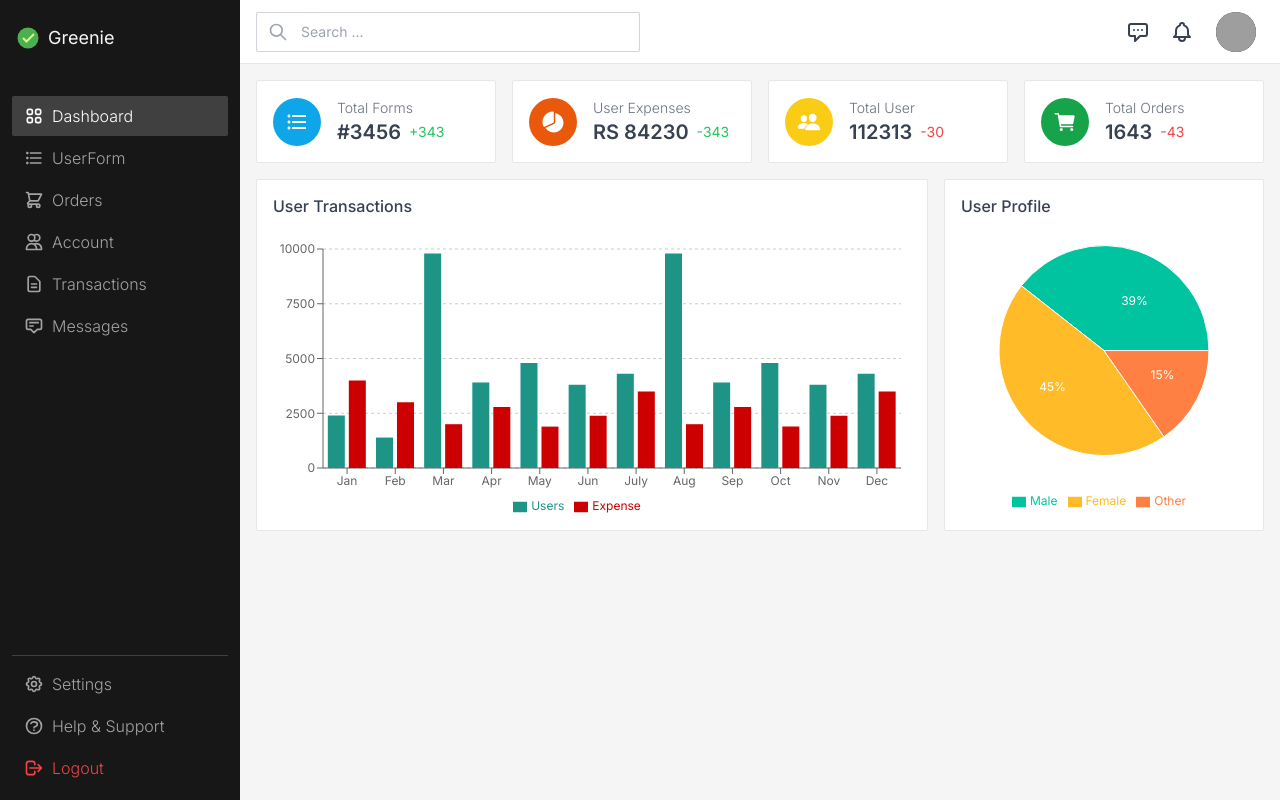
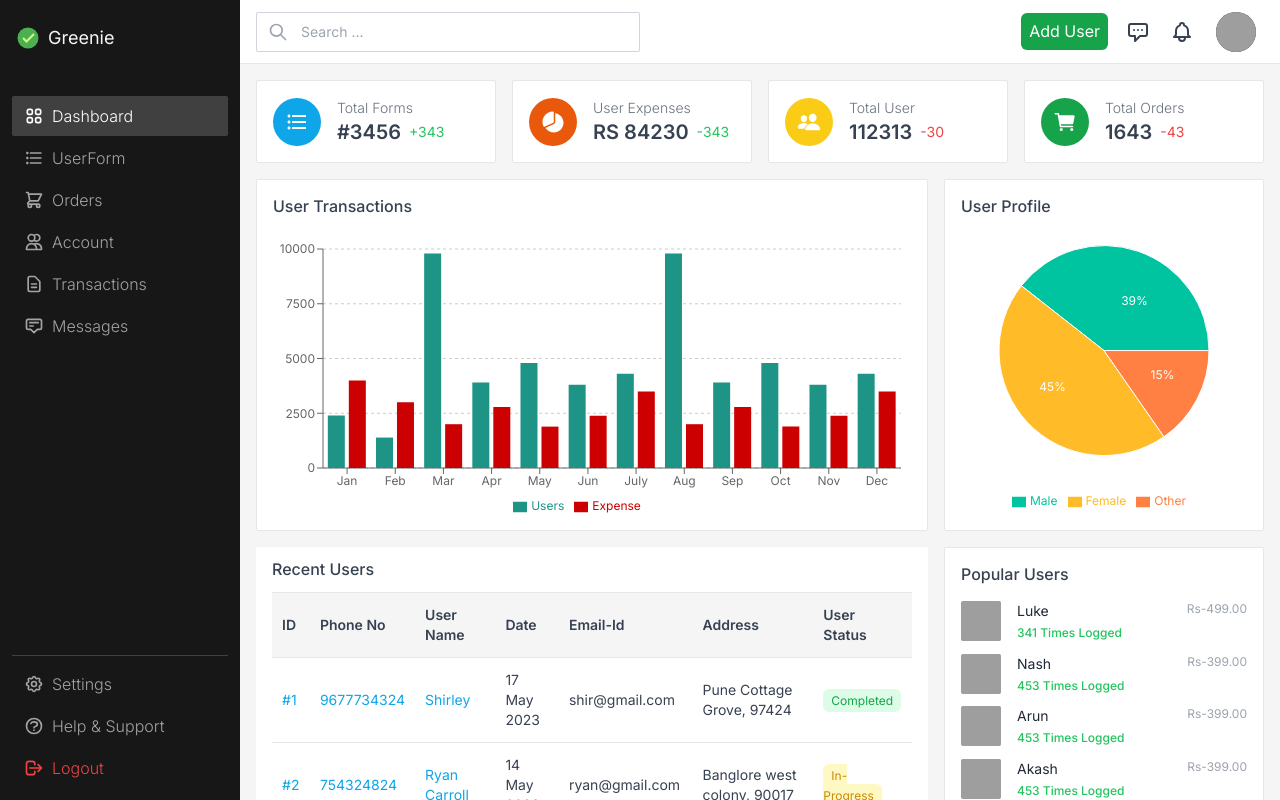
Before and after one commit to Sriram-developer/user-daseboard, a React (Create React App) app: page / in a window 1280 px wide. Built offline with nearby package versions, Linux system fonts and the light colour scheme; grey boxes are pictures that could not be loaded; the HTML template or start-up script is replaced by a standard one.

Commit message:
Add pages folder and  add user button  in header

```diff
--- a/package.json
+++ b/package.json
@@ -11,6 +11,7 @@
     "babel": "^6.23.0",
     "classname": "^0.0.0",
     "classnames": "^2.3.2",
+    "date-fns": "^2.30.0",
     "pathname": "^0.9.0",
     "postcss": "^8.4.31",
     "react": "^18.2.0",
--- a/src/App.js
+++ b/src/App.js
@@ -1,6 +1,6 @@
 import { BrowserRouter as Router, Routes, Route } from 'react-router-dom'
 import Layout from './components/user-shared/Layout';
-import Daseboard from './components/user-shared/Daseboard';
+import Daseboard from './components/pages/Daseboard';
 import UserForm from './components/user-shared/AddUserForm';
 
 
--- a/src/components/DailyUsers.jsx
+++ b/src/components/DailyUsers.jsx
@@ -1,7 +1,85 @@
+import classNames from 'classnames'
 import React from 'react'
+import { Link } from 'react-router-dom'
 
-export default function DailyUsers() {
-  return (
-    <div>DailyUser</div>
-  )
+const dailyUsers = [
+	{
+		id: '3432',
+		user_name: 'Luke',
+		user_thumbnail: 'https://source.unsplash.com/100x100?profile',
+		user_expense: 'Rs-499.00',
+		user_avail: 341
+	},
+
+	{
+		id: '4342',
+		user_name: 'Nash',
+		user_thumbnail: 'https://source.unsplash.com/100x100?man' ,
+		user_expense: 'Rs-399.00',
+		user_avail: 453
+	},
+  {
+		id: '4342',
+		user_name: 'Arun',
+		user_thumbnail: 'https://source.unsplash.com/100x100?adult',
+		user_expense: 'Rs-399.00',
+		user_avail: 453
+	},
+  {
+		id: '4342',
+		user_name: 'Akash',
+		user_thumbnail: 'https://source.unsplash.com/100x100?uncle',
+		user_expense: 'Rs-399.00',
+		user_avail: 453
+	},
+  {
+		id: '4342',
+		user_name: 'John',
+		user_thumbnail: 'https://source.unsplash.com/100x100?profile',
+		user_expense: 'Rs-399.00',
+		user_avail: 453
+	},
+]
+
+function DailyUsers() {
+	return (
+		<div className="w-[20rem] bg-white p-4 rounded-sm border border-gray-200">
+			<strong className="text-gray-700 font-medium">Popular Users</strong>
+			<div className="mt-4 flex flex-col gap-3">
+				{dailyUsers.map((user) => (
+					<Link
+						key={user.id}
+						to={`/user/${user.id}`}
+						className="flex items-start hover:no-underline"
+					>
+						<div className="w-10 h-10 min-w-[2.5rem] bg-gray-200 rounded-sm">
+							<img
+								className="w-full h-full object-cover rounded-sm"
+								src={user.user_thumbnail}
+								alt={user.user_name}
+							/>
+						</div>
+						<div className="ml-4 flex-1">
+							<p className="text-sm text-gray-800">{user.user_name}</p>
+							<span
+								className={classNames(
+									user.user_avail === 0
+										? 'text-red-500'
+										: user.user_avail > 50
+										? 'text-green-500'
+										: 'text-orange-500',
+									'text-xs font-medium'
+								)}
+							>
+								{user.user_avail === 0 ? 'never Logged' : user.user_avail + "  " + 'Times Logged '}
+							</span>
+						</div>
+						<div className="text-xs text-gray-400 pl-1.5">{user.user_expense}</div>
+					</Link>
+				))}
+			</div>
+		</div>
+	)
 }
+
+export default DailyUsers
--- a/src/components/RecentUsers.jsx
+++ b/src/components/RecentUsers.jsx
@@ -1,68 +1,62 @@
 import React from 'react'
 import { format } from 'date-fns'
 import { Link } from 'react-router-dom'
-import { getuserStatus } from '../lib/helpers'
+import { getUserStatus } from '../lib/helpers'
 
 const recentUsersData = [
 	{
 		id: '1',
-		user_id: '4324',
-	  phone_no: '989848494',
+	    phone_no: '9677734324',
 		user_name: 'Shirley',
 		reg_date: '2023-05-17T03:24:00',
 		email_id: 'shir@gmail.com',
 		current_user_status: 'Completed',
-		curr_address: 'Cottage Grove, OR 97424'
+		curr_address: 'Pune Cottage Grove, 97424'
 	},
 	{
-		id: '7',
-		user_id: '7453',
-	  phone_no: '9684439229',
+		id: '2',
+	    phone_no: '754324824',
 		user_name: 'Ryan Carroll',
 		reg_date: '2023-05-14T05:24:00',
 		email_id: 'ryan@gmail.com',
 		current_user_status: 'In-Progress',
-		curr_address: 'Los Angeles, CA 90017'
+		curr_address: 'Banglore west colony, 90017'
 	},
 	{
-		id: '2',
-		user_id: '5434',
-	  phone_no: '653454834',
+		id: '3',
+	    phone_no: '998343243',
 		user_name: 'Mason Nash',
 		reg_date: '2023-05-17T07:14:00',
 		email_id: 'nash@gmail.com',
 		current_user_status: 'Pending',
-		address: 'Westminster, CA 92683'
+		curr_address: 'Hyderabad, west colony, 92683'
 	},
 	{
-		id: '3',
-		user_id: '9854',
-	  phone_no: '87832',
+		id: '4',
+	    phone_no: '985448342',
 		user_name: 'Luke Parkin',
 		reg_date: '2023-05-16T12:40:00',
 		email_id: 'luke@gmail.com',
 		current_user_status: 'Completed',
-		curr_address: 'San Mateo, CA 94403'
+		curr_address: 'Andhra CN, 94403'
 	},
 	{
-		id: '4',
-		user_id: '8763',
-	  phone_no: '09832',
+		id: '5',
+	    phone_no: '873242342',
 		user_name: 'Anthony Das',
 		reg_date: '2023-05-14T03:24:00',
 		email_id: 'das@gmail.com',
-		current_user_status: 'OUT_FOR_DELIVERY',
-		curr_address: 'San Mateo, CA 94403'
+		current_user_status: 'In-Progress',
+		curr_address: 'kerala CM, 94403'
 	},
 	{
-		id: '5',
-		user_id: '5627',
-	  phone_no: '9764823424',
+		id: '6',
+	    phone_no: '963572423',
         user_name: 'Anthony Fry',
 		reg_date: '2023-05-14T05:24:00',
 		email_id: 'Anto@gmail.com',
-		current_user_status: 'DELIVERED',
-		curr_address: 'Los Angeles, CA 9007'
+		current_user_status: 'Completed',
+		curr_address: 'kolkata CA, 9007'
 	}
 ]
 
@@ -70,12 +64,12 @@ export default function RecentUsers() {
 	return (
 	  <div className="bg-white px-4 pt-3 pb-4 rounded-sm buser buser-gray-200 flex-1">
 		<strong className="text-gray-700 font-medium">Recent Users</strong>
-			<div className="buser-x buser-gray-200 rounded-sm mt-3">
+		< div className="buser-x buser-gray-200 rounded-sm mt-3">
 		  <table className="w-full text-gray-700">
 			<thead>
 			  <tr>
 				<th>ID</th>
-							<th>User ID</th>
+				<th>Phone No</th>
 				<th>User Name</th>
 				<th>Date</th>
 				<th>Email-Id</th>
@@ -83,14 +77,14 @@ export default function RecentUsers() {
 				<th>User Status</th>
 			  </tr>
 			</thead>
-					<tbody>
+			<tbody className='relative'>
 			  {recentUsersData.map((user) => (
 				<tr key={user.id}>
 				  <td>
 					<Link to={`/user/${user.id}`}>#{user.id}</Link>
 				  </td>
 				  <td>
-									<Link to={`/user-form/${user.user_id}`}>#{user.user_id}</Link>
+				  <Link to={`/user-form/${user.phone_no}`}>{user.phone_no}</Link>
 				  </td>
 				  <td>
 					<Link to={`/account/${user.account_id}`}>{user.user_name}</Link>
@@ -98,12 +92,12 @@ export default function RecentUsers() {
 				  <td>{format(new Date(user.reg_date), 'dd MMM yyyy')}</td>
 				  <td>{user.email_id}</td>
 				  <td>{user.curr_address}</td>
-								<td>{getuserStatus(user.current_user_status)}</td>
+				  <td>{getUserStatus(user.current_user_status)}</td>
 				</tr>
 			  ))}
 			</tbody>
 		  </table>
 		</div>
 		</div>
-	)
+	);
   }
--- a/src/components/user-shared/Daseboard.jsx
+++ b/src/components/pages/Daseboard.jsx
@@ -2,7 +2,8 @@ import React from 'react'
 import DashboardStatsGrid from '../DashboardStatsGrid'
 import UserTransactionChart from '../UserTransactionChart';
 import UserProfilePieChart from '../UserProfilePieChart';
-
+import RecentUsers from '../RecentUsers';
+import DailyUsers from '../DailyUsers';
 export default function Daseboard() {
   return (
     <div className="flex flex-col gap-4">
@@ -11,6 +12,10 @@ export default function Daseboard() {
 				<UserTransactionChart />
 				<UserProfilePieChart />
 			</div>
+      <div className="flex flex-row gap-4 w-full">
+				<RecentUsers />
+				<DailyUsers />
+			</div>
     </div>
   )
 }
--- a/src/components/user-shared/Header.jsx
+++ b/src/components/user-shared/Header.jsx
@@ -2,7 +2,7 @@ import React, { Fragment } from 'react'
 import { HiOutlineChatAlt, HiOutlineSearch, HiOutlineBell } from 'react-icons/hi'
 import { Popover, Transition, Menu } from '@headlessui/react'
 import classNames from 'classnames'
-import { useNavigate } from 'react-router-dom'
+import { useNavigate, Link } from 'react-router-dom'
 
 
 export default function Header() {
@@ -13,6 +13,15 @@ export default function Header() {
         <HiOutlineSearch fontSize={20} className='text-gray-400 absolute top-1/2 -translate-y-1/2 left-3'/>
         <input type="text" placeholder='Search ...' className='text-sm focus:outline-none active:outline-none h-10 w-[24rem] border border-gray-300  rounded-sm pl-11 px-4' />
       </div>
+	  <div className='flex items-center gap-2 ml-auto mr-3'>
+        <div className='relative'>
+          <Link to="/adduser-form">
+            <button className="bg-green-600 text-white py-2 px-2 rounded-md">
+              Add User
+            </button>
+          </Link>
+        </div>
+		</div>
       <div className='flex items-center gap-2 mr-2'>
       <Popover className="relative">
 					{({ open }) => (
--- /dev/null
+++ b/src/lib/helpers/index.jsx
@@ -0,0 +1,30 @@
+export function getUserStatus(status) {
+	switch (status) {
+
+		case 'Completed':
+			return (
+				<span className="capitalize py-1 px-2 rounded-md text-xs text-green-600 bg-green-100">
+					{status.replaceAll('_', ' ').toLowerCase()}
+				</span>
+			)
+		case 'Pending':
+			return (
+				<span className="capitalize py-1 px-2 rounded-md text-xs text-orange-600 bg-orange-100">
+					{status.replaceAll('_', ' ').toLowerCase()}
+				</span>
+			)
+		case 'In-Progress':
+			return (
+				<span className="capitalize py-1 px-2 rounded-md text-xs text-yellow-600 bg-yellow-100">
+					{status.replaceAll('_', ' ').toLowerCase()}
+				</span>
+			)
+
+		default:
+			return (
+				<span className="capitalize py-1 px-2 rounded-md text-xs text-gray-600 bg-gray-100">
+					{status.replaceAll('_', ' ').toLowerCase()}
+				</span>
+			)
+	}
+}
```
Also changed, not shown: 1 other file (tests, documents, lock files or other folders). Lines whose indentation alone changed are shown as unchanged.
